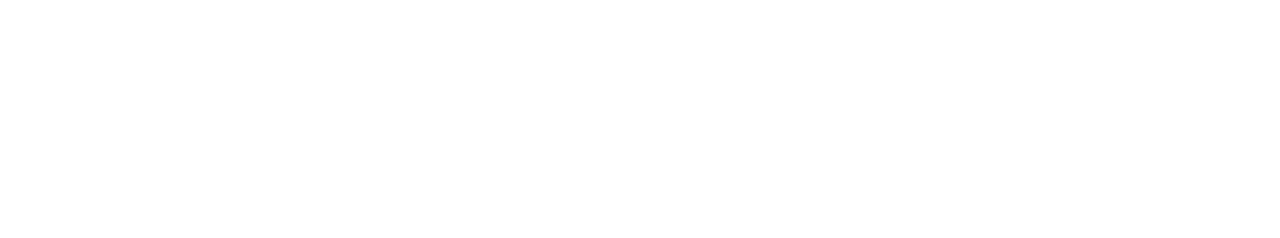
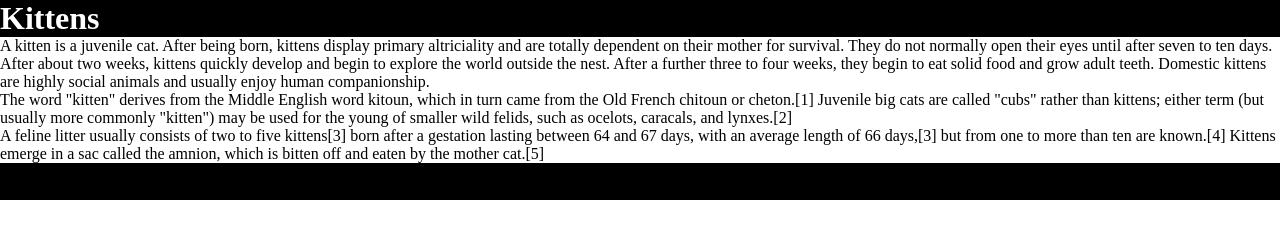
Before and after one commit to MrMichaelSeth/CSS-Layout, a plain HTML site: page index.html in a window 1280 px wide. Drawn offline with Linux system fonts and the light colour scheme.

Commit message:
add paragraphs and sticky/styled header/footer

```diff
--- a/index.html
+++ b/index.html
@@ -3,9 +3,20 @@
 <head>
     <meta charset="UTF-8">
     <meta name="viewport" content="width=device-width, initial-scale=1.0">
+    <link rel="stylesheet" href="style.css">
     <title>Document</title>
 </head>
 <body>
+    <header>
+        <h1>Kittens</h1>
+    </header>
+    <p>A kitten is a juvenile cat. After being born, kittens display primary altriciality and are totally dependent on their mother for survival. They do not normally open their eyes until after seven to ten days. After about two weeks, kittens quickly develop and begin to explore the world outside the nest. After a further three to four weeks, they begin to eat solid food and grow adult teeth. Domestic kittens are highly social animals and usually enjoy human companionship.</p>
+    <p>The word "kitten" derives from the Middle English word kitoun, which in turn came from the Old French chitoun or cheton.[1] Juvenile big cats are called "cubs" rather than kittens; either term (but usually more commonly "kitten") may be used for the young of smaller wild felids, such as ocelots, caracals, and lynxes.[2]</p>
+    <p>A feline litter usually consists of two to five kittens[3] born after a gestation lasting between 64 and 67 days, with an average length of 66 days,[3] but from one to more than ten are known.[4] Kittens emerge in a sac called the amnion, which is bitten off and eaten by the mother cat.[5]</p>
+
+    <footer>
+        <h1> some footer </h1>
+    </footer>
 
 </body>
 </html>
--- a/style.css
+++ b/style.css
@@ -0,0 +1,22 @@
+* {
+    margin: 0;
+    box-sizing: border-box;
+}
+
+header {
+    color: white;
+    background-color: black;
+    position: sticky;
+    top: 0;
+    width: 100%;
+    box-sizing: border-box;
+
+}
+
+footer {
+    background-color: black;
+    position: sticky;
+    bottom: 0;
+    width: 100%;
+
+}
```
